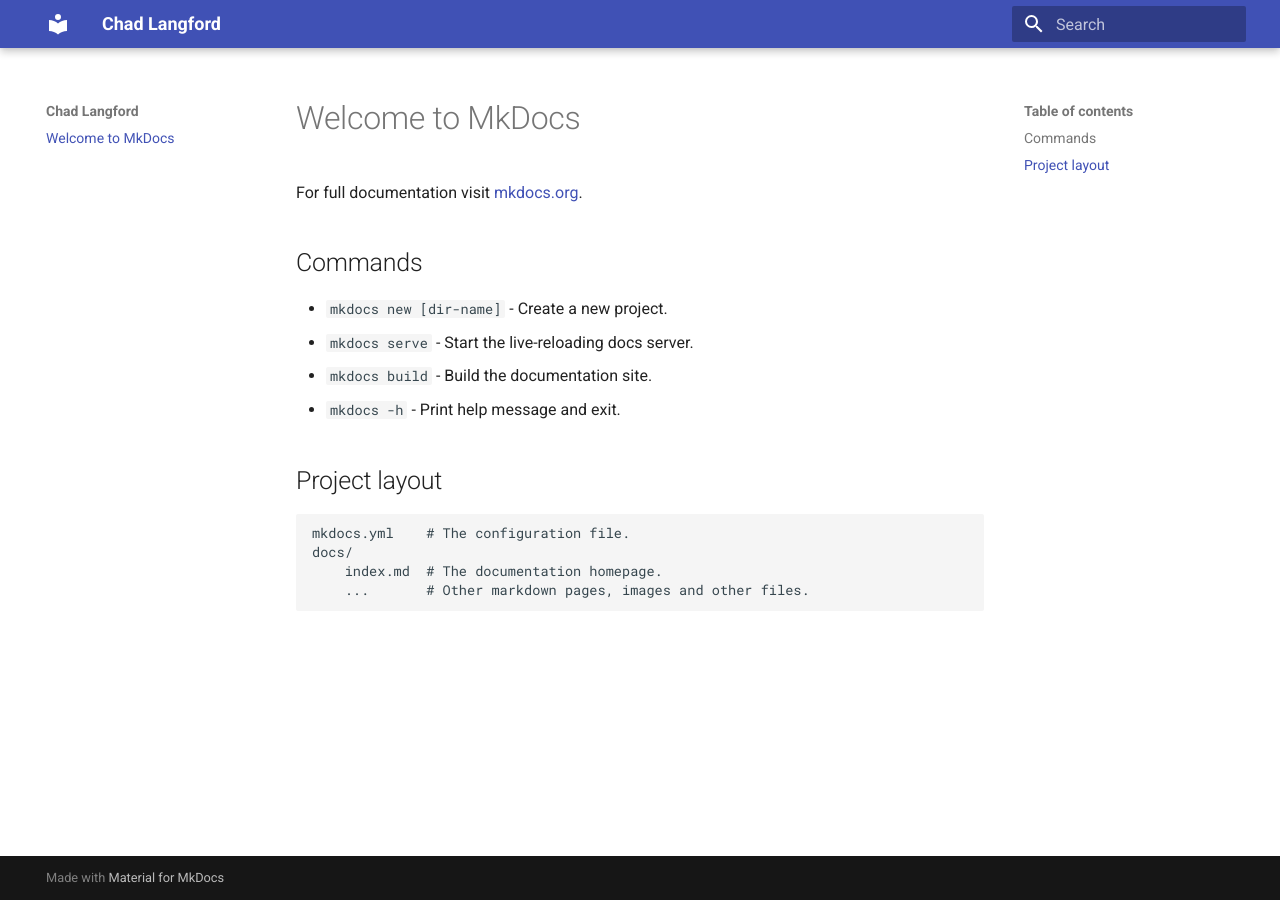
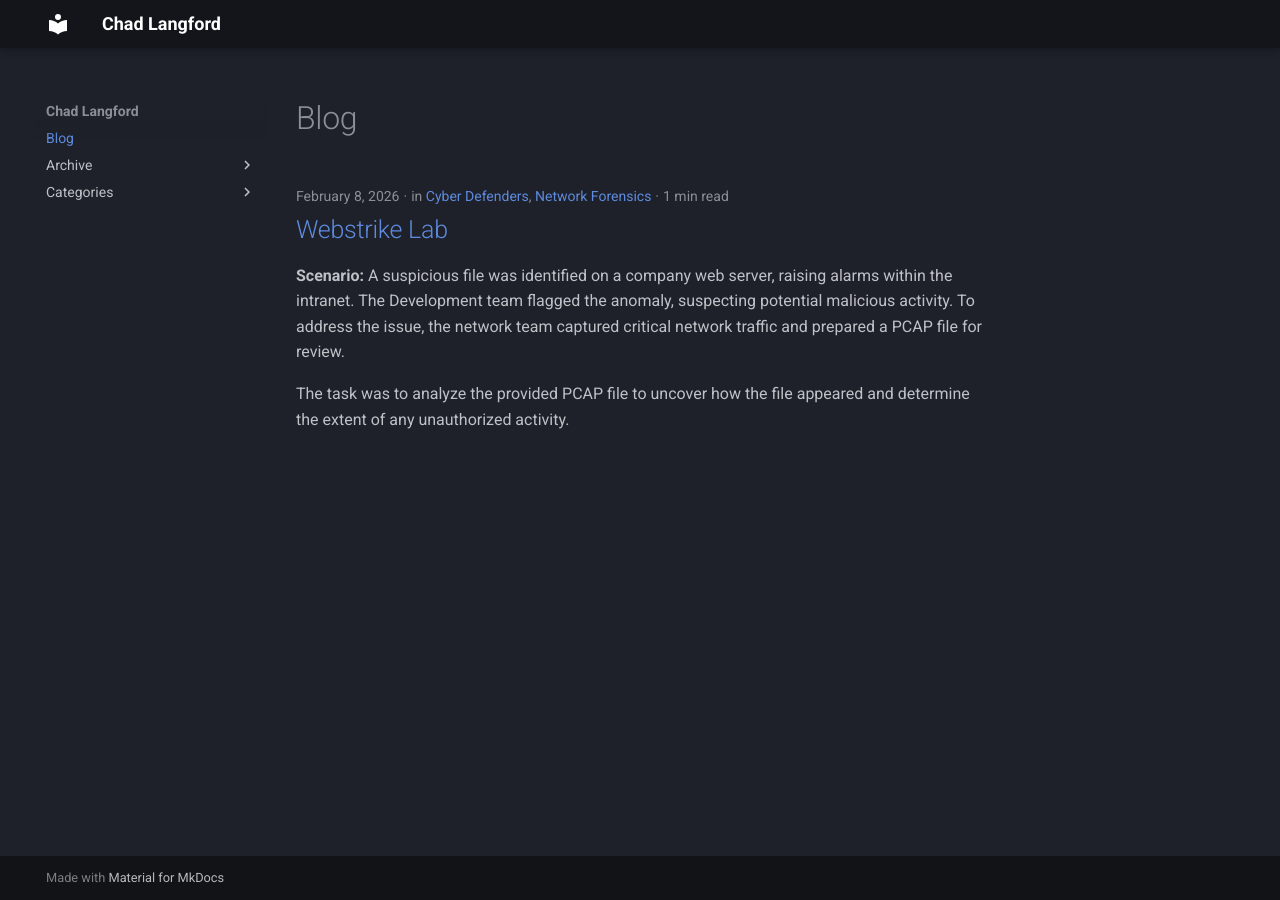
Before and after one commit to cwlangford/cwlangford.github.io, an MkDocs documentation site: the page built from docs/index.md, in a window 1280 px wide. Built offline with MkDocs 1.6.1 and Material for MkDocs 9.7.7, drawn with Linux system fonts in a browser that asks for light colours.

Commit message:
Initial commit

```diff
--- a/docs/index.md
+++ b/docs/index.md
@@ -1,17 +1 @@
-# Welcome to MkDocs
-
-For full documentation visit [mkdocs.org](https://www.mkdocs.org).
-
-## Commands
-
-* `mkdocs new [dir-name]` - Create a new project.
-* `mkdocs serve` - Start the live-reloading docs server.
-* `mkdocs build` - Build the documentation site.
-* `mkdocs -h` - Print help message and exit.
-
-## Project layout
-
-    mkdocs.yml    # The configuration file.
-    docs/
-        index.md  # The documentation homepage.
-        ...       # Other markdown pages, images and other files.
+# Blog
--- /dev/null
+++ b/docs/posts/hello-world.md
@@ -0,0 +1,16 @@
+---
+draft: false
+date: 2026-02-08
+categories:
+  - Cyber Defenders
+  - Network Forensics
+tags:
+  - Easy
+  - Network Forensics
+---
+
+# Webstrike Lab
+
+**Scenario:** A suspicious file was identified on a company web server, raising alarms within the intranet. The Development team flagged the anomaly, suspecting potential malicious activity. To address the issue, the network team captured critical network traffic and prepared a PCAP file for review.
+
+The task was to analyze the provided PCAP file to uncover how the file appeared and determine the extent of any unauthorized activity.
--- a/mkdocs.yml
+++ b/mkdocs.yml
@@ -2,3 +2,10 @@
 site_url: https://mydomain.org/mysite
 theme:
   name: material
+  palette:
+    - scheme: slate
+      primary: black
+plugins:
+  - blog:
+      blog_dir: .
+      post_readtime: true
```
Also changed, not shown: 4 other files.
